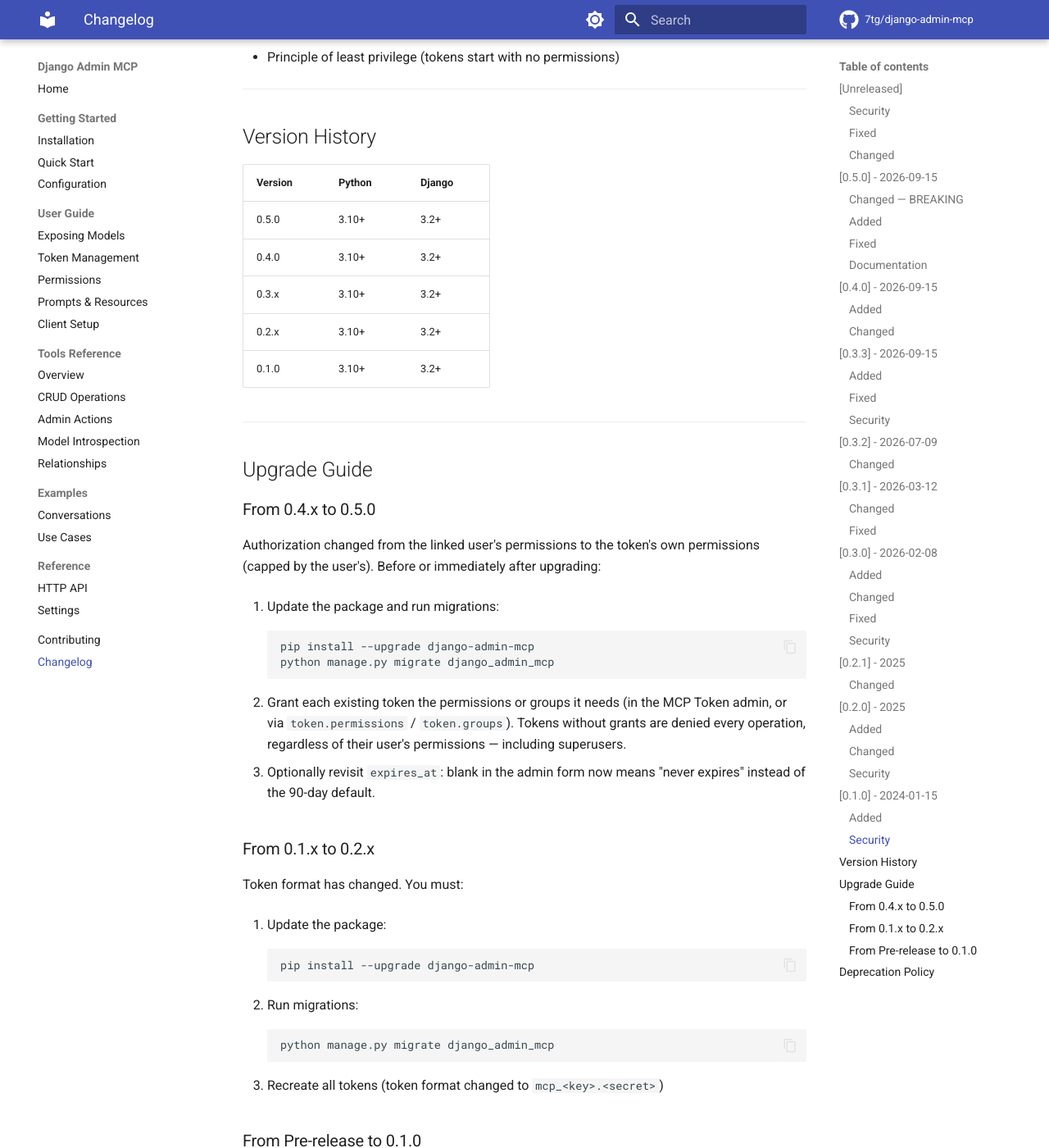
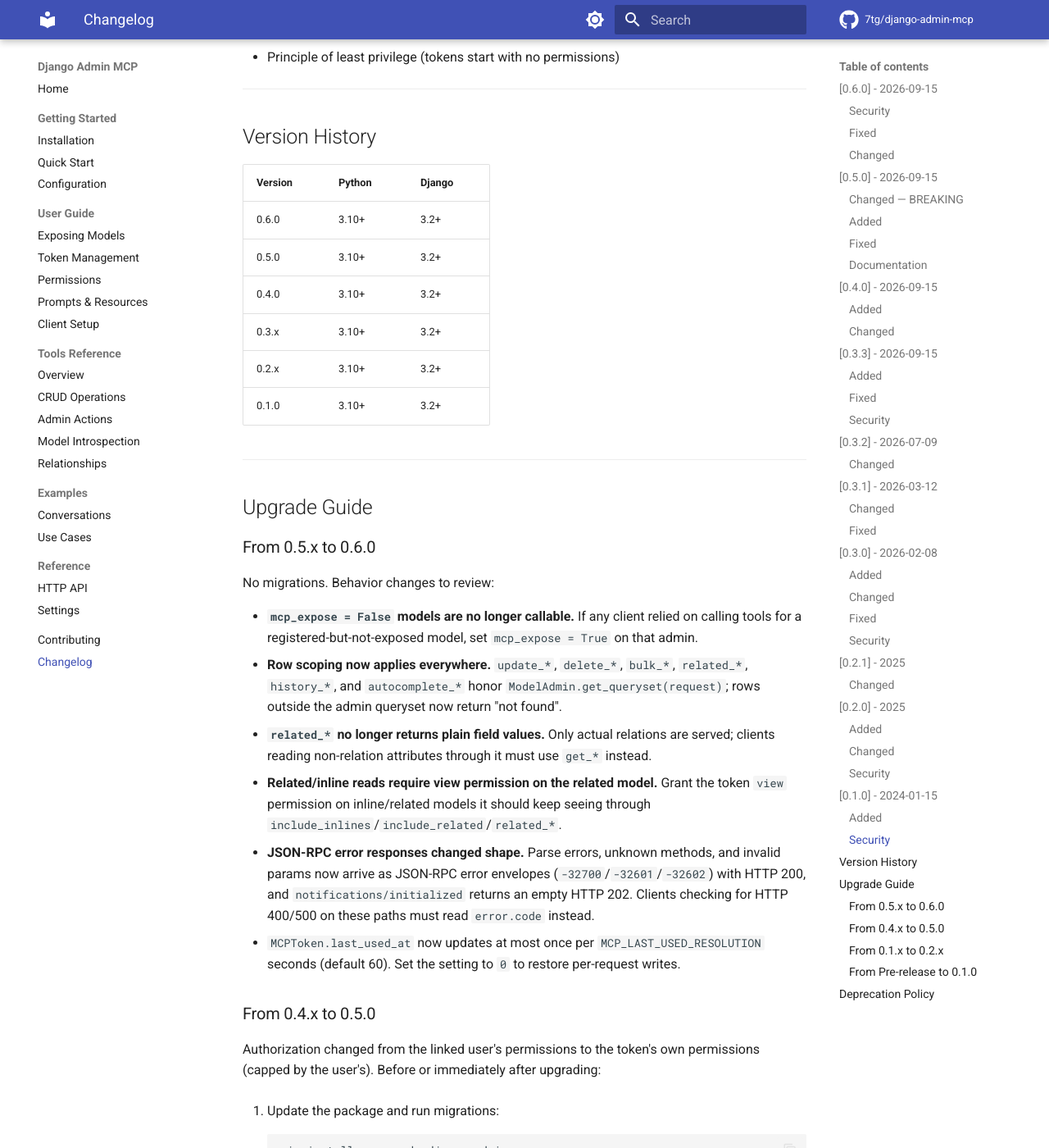
Before and after one commit to 7tg/django-admin-mcp, an MkDocs documentation site: the page built from docs/changelog.md, in a window 1280 px wide and 1400 px high, scrolled down 7060 px. Shown: the whole window at 82% size. Built offline with MkDocs 1.6.1 and Material for MkDocs 9.7.7, drawn with Linux system fonts in a browser that asks for light colours; comment, search, counter and statistics services are not loaded; some of the changed text lies outside the part shown.

Commit message:
Bump version to 0.6.0

```diff
--- a/django_admin_mcp/__init__.py
+++ b/django_admin_mcp/__init__.py
@@ -4,7 +4,7 @@
 
 from django_admin_mcp.mixin import MCPAdminMixin
 
-__version__ = "0.5.0"
+__version__ = "0.6.0"
 __author__ = "Barbaros Goren"
 __email__ = "gorenbarbaros@gmail.com"
 __all__ = [
--- a/docs/changelog.md
+++ b/docs/changelog.md
@@ -5,7 +5,7 @@
 The format is based on [Keep a Changelog](https://keepachangelog.com/en/1.0.0/),
 and this project adheres to [Semantic Versioning](https://semver.org/spec/v2.0.0.html).
 
-## [Unreleased]
+## [0.6.0] - 2026-09-15
 
 ### Security
 - **All row lookups now honor `ModelAdmin.get_queryset()` scoping.** `update_*`, `delete_*`, `bulk_*`, `related_*`, `history_*`, and `autocomplete_*` previously used `model.objects` directly, so rows hidden from the admin changelist (multi-tenant filters, soft-delete, proxy scoping) could still be read, updated, or deleted by pk ([#88](https://github.com/7tg/django-admin-mcp/issues/88))
@@ -161,6 +161,7 @@
 
 | Version | Python | Django |
 |---------|--------|--------|
+| 0.6.0 | 3.10+ | 3.2+ |
 | 0.5.0 | 3.10+ | 3.2+ |
 | 0.4.0 | 3.10+ | 3.2+ |
 | 0.3.x | 3.10+ | 3.2+ |
@@ -170,6 +171,17 @@
 ---
 
 ## Upgrade Guide
+
+### From 0.5.x to 0.6.0
+
+No migrations. Behavior changes to review:
+
+- **`mcp_expose = False` models are no longer callable.** If any client relied on calling tools for a registered-but-not-exposed model, set `mcp_expose = True` on that admin.
+- **Row scoping now applies everywhere.** `update_*`, `delete_*`, `bulk_*`, `related_*`, `history_*`, and `autocomplete_*` honor `ModelAdmin.get_queryset(request)`; rows outside the admin queryset now return "not found".
+- **`related_*` no longer returns plain field values.** Only actual relations are served; clients reading non-relation attributes through it must use `get_*` instead.
+- **Related/inline reads require view permission on the related model.** Grant the token `view` permission on inline/related models it should keep seeing through `include_inlines`/`include_related`/`related_*`.
+- **JSON-RPC error responses changed shape.** Parse errors, unknown methods, and invalid params now arrive as JSON-RPC error envelopes (`-32700`/`-32601`/`-32602`) with HTTP 200, and `notifications/initialized` returns an empty HTTP 202. Clients checking for HTTP 400/500 on these paths must read `error.code` instead.
+- `MCPToken.last_used_at` now updates at most once per `MCP_LAST_USED_RESOLUTION` seconds (default 60). Set the setting to `0` to restore per-request writes.
 
 ### From 0.4.x to 0.5.0
 
--- a/pyproject.toml
+++ b/pyproject.toml
@@ -4,7 +4,7 @@
 
 [project]
 name = "django-admin-mcp"
-version = "0.5.0"
+version = "0.6.0"
 description = "Django admin MCP integration - expose Django admin models to MCP clients"
 readme = "README.md"
 requires-python = ">=3.10"
```
Also changed, not shown: 1 other file.
